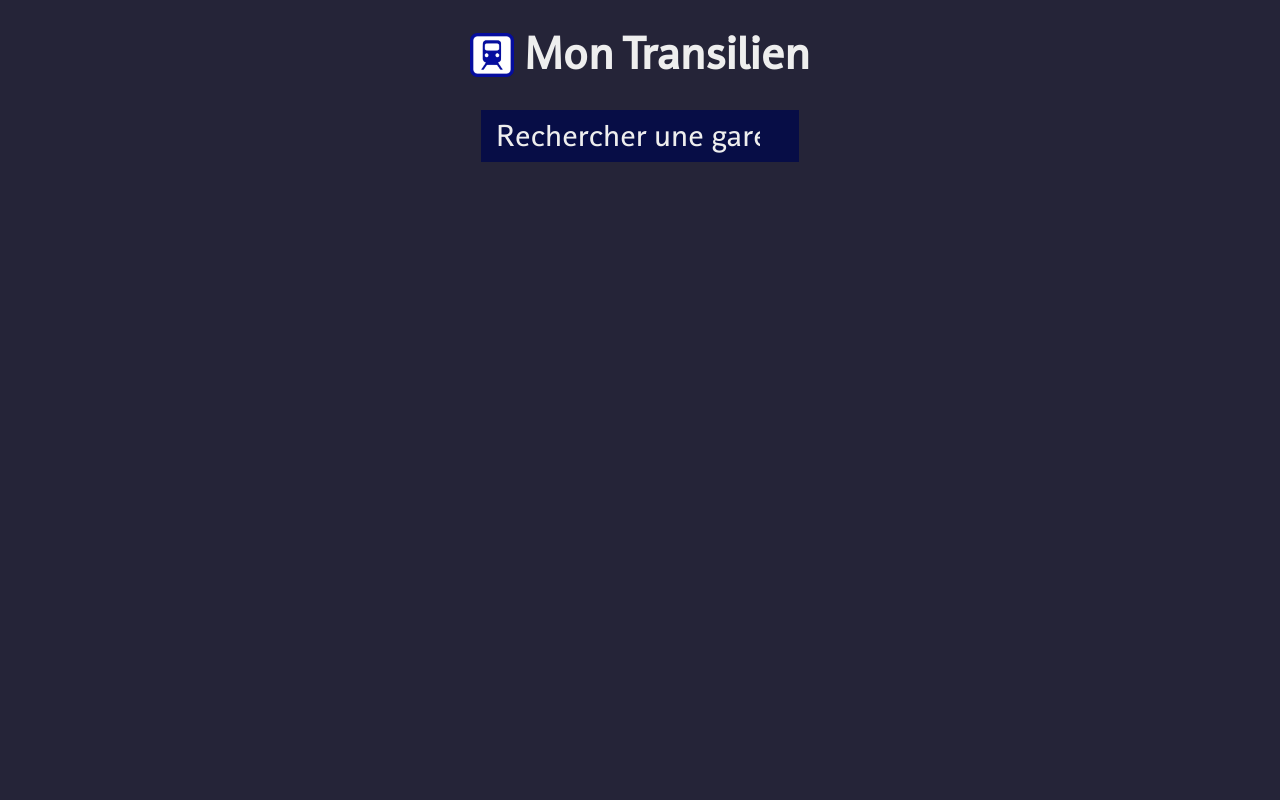
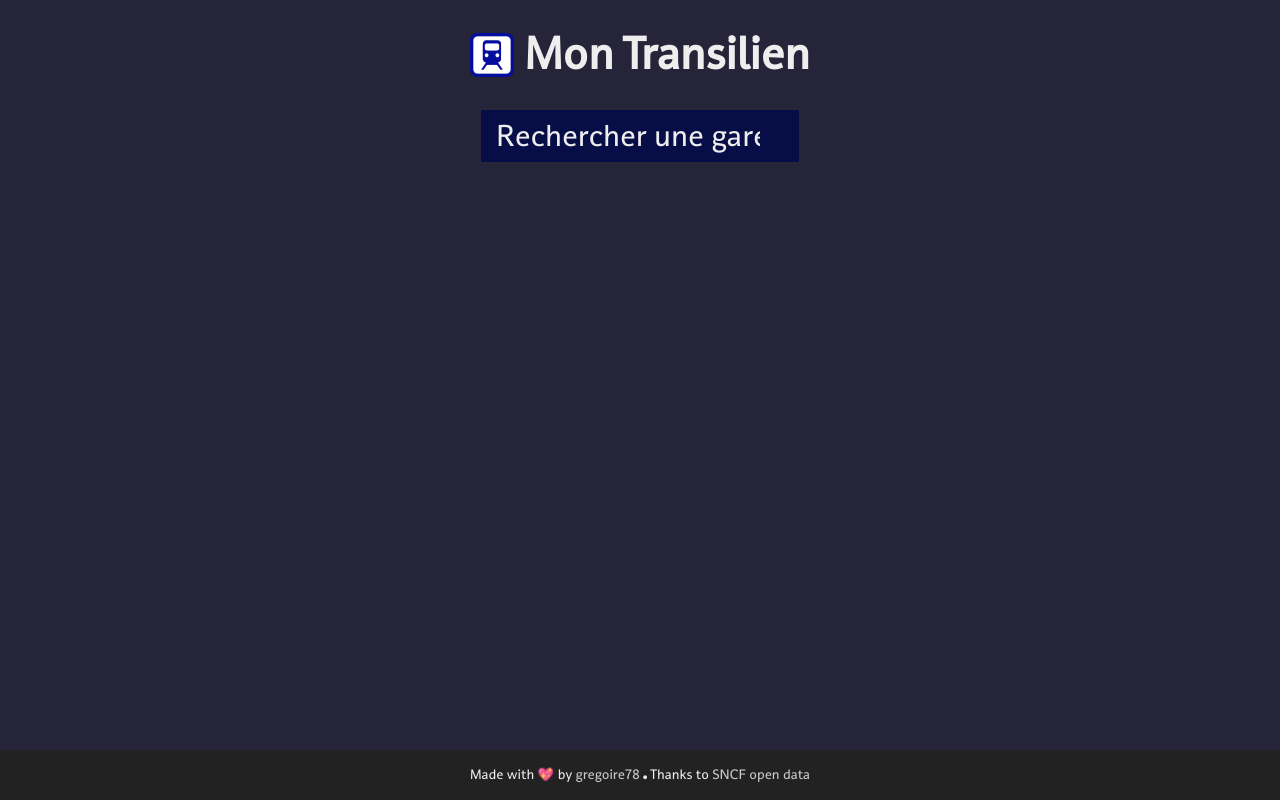
Before and after one commit to gregoire78/montransilien.fr, a React (Create React App) app: page / in a window 1280 px wide. Built offline with nearby package versions, Linux system fonts and the light colour scheme.

Commit message:
footer !! 💖

```diff
--- a/src/App.css
+++ b/src/App.css
@@ -272,7 +272,8 @@
 	align-items:center;
 	justify-content: center;
 	width: 100%;
-	margin: 0.67em 0;
+	margin: 0;
+	padding: 0.67em 0;
 
 	font-size: 1.5em;
 }
@@ -303,3 +304,15 @@
 	color: #eee;
 	opacity: 1; /* Firefox */
 }
+
+
+.content {
+	min-height: calc(100vh - 50px);
+}
+footer {
+	text-align: center;
+	background-color: #222;
+	height: 50px;
+	line-height: 50px;
+	vertical-align: middle;
+}
--- /dev/null
+++ b/src/Footer.js
@@ -0,0 +1,11 @@
+import React from 'react';
+
+export default class Footer extends React.Component {
+    render() {
+        return (
+            <footer>
+                <p>Made with <span role="img" aria-label="heart" title="love">💖</span> by <a href="https://github.com/gregoire78" target="_blank" rel="noopener noreferrer">gregoire78</a> • Thanks to <a href="http://data.sncf.com/" target="_blank" rel="noopener noreferrer">SNCF open data</a></p>
+            </footer>
+        )
+    }
+}
--- a/src/Home.js
+++ b/src/Home.js
@@ -1,6 +1,7 @@
 import React from 'react';
 import { Link } from 'react-router-dom'
 import axios from 'axios';
+import Footer from './Footer';
 import _ from 'lodash';
 import './App.css';
 
@@ -78,6 +79,7 @@
     render() {
         return (
             <div id="Home">
+                <div className="content">
                     <h1><img src="./favicon144.png" alt="logo train" /><span>Mon Transilien</span></h1>
                     <div className="search">
                         <SearchBox query={this.state.result} placeholder="Rechercher une gare" handleSearch={this.handleSearch} />
@@ -92,6 +94,8 @@
                         </div>
                     </div>
                 </div>
+                <Footer />
+            </div>
         )
     }
 }
--- a/src/big.css
+++ b/src/big.css
@@ -1,6 +1,7 @@
 @media screen and (min-width: 481px) {
 
 	body { font-size: 11pt; }
+	footer { font-size: 10pt; }
 	div#haut, div#error, div.subwindow, div#disclaimer, div#footer { font-size: 11pt; }
 	div#haut {
 		padding: 0.9em 12.2em 1.0em 0.7em;
@@ -44,14 +45,14 @@
 
 	@media screen and (min-width: 600px)  { body, input {/* font-size: 14pt; */} }
 	@media screen and (min-width: 750px)  { body, input {/* font-size: 16pt; */} }
-	@media screen and (min-width: 950px)  { body, input { font-size: 18pt; } }
-	@media screen and (min-width: 1050px) { body, input { font-size: 20pt; } }
-	@media screen and (min-width: 1200px) { body, input { font-size: 22pt; } }
-	@media screen and (min-width: 1350px) { body, input { font-size: 24pt; } }
-	@media screen and (min-width: 1420px) { body, input { font-size: 26pt; } }
-	@media screen and (min-width: 1570px) { body, input { font-size: 28pt; } }
-	@media screen and (min-width: 1750px) { body, input { font-size: 30pt; } }
-	@media screen and (min-width: 1880px) { body, input { font-size: 32pt; } }
+	@media screen and (min-width: 950px)  { body, input { font-size: 18pt; } footer { font-size: 10pt } }
+	@media screen and (min-width: 1050px) { body, input { font-size: 20pt; } footer { font-size: 10pt } }
+	@media screen and (min-width: 1200px) { body, input { font-size: 22pt; } footer { font-size: 10pt } }
+	@media screen and (min-width: 1350px) { body, input { font-size: 24pt; } footer { font-size: 10pt } }
+	@media screen and (min-width: 1420px) { body, input { font-size: 26pt; } footer { font-size: 10pt } }
+	@media screen and (min-width: 1570px) { body, input { font-size: 28pt; } footer { font-size: 10pt } }
+	@media screen and (min-width: 1750px) { body, input { font-size: 30pt; } footer { font-size: 10pt } }
+	@media screen and (min-width: 1880px) { body, input { font-size: 32pt; } footer { font-size: 10pt } }
 
 
 }
--- a/src/small.css
+++ b/src/small.css
@@ -1,5 +1,7 @@
 @media screen and (max-width: 480px) {
 	body, input { font-size: 11pt; }
+	footer { font-size: 10pt; }
+
 	div#heure { display: none; }
 	div#haut { padding: 0.9em 0.9em 1.0em 0.7em; }
 
```
Lines whose indentation alone changed are shown as unchanged.
